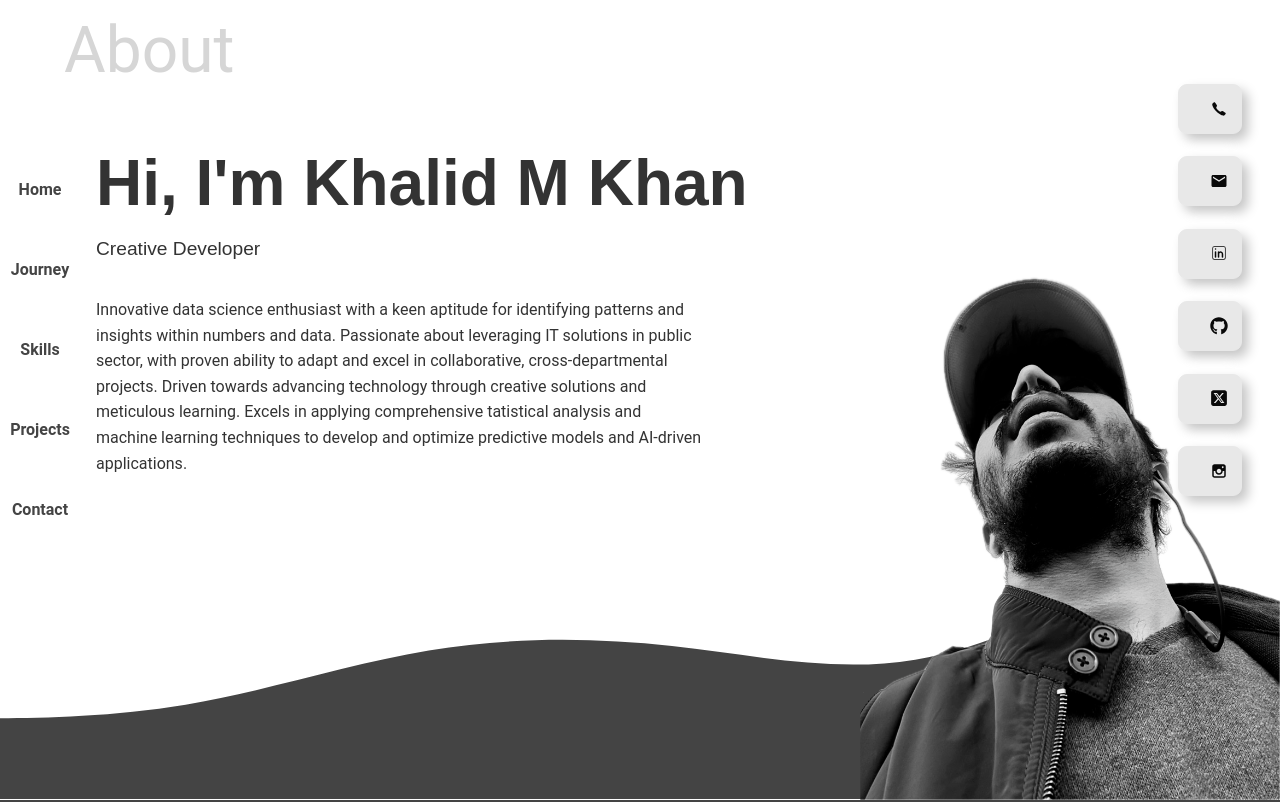
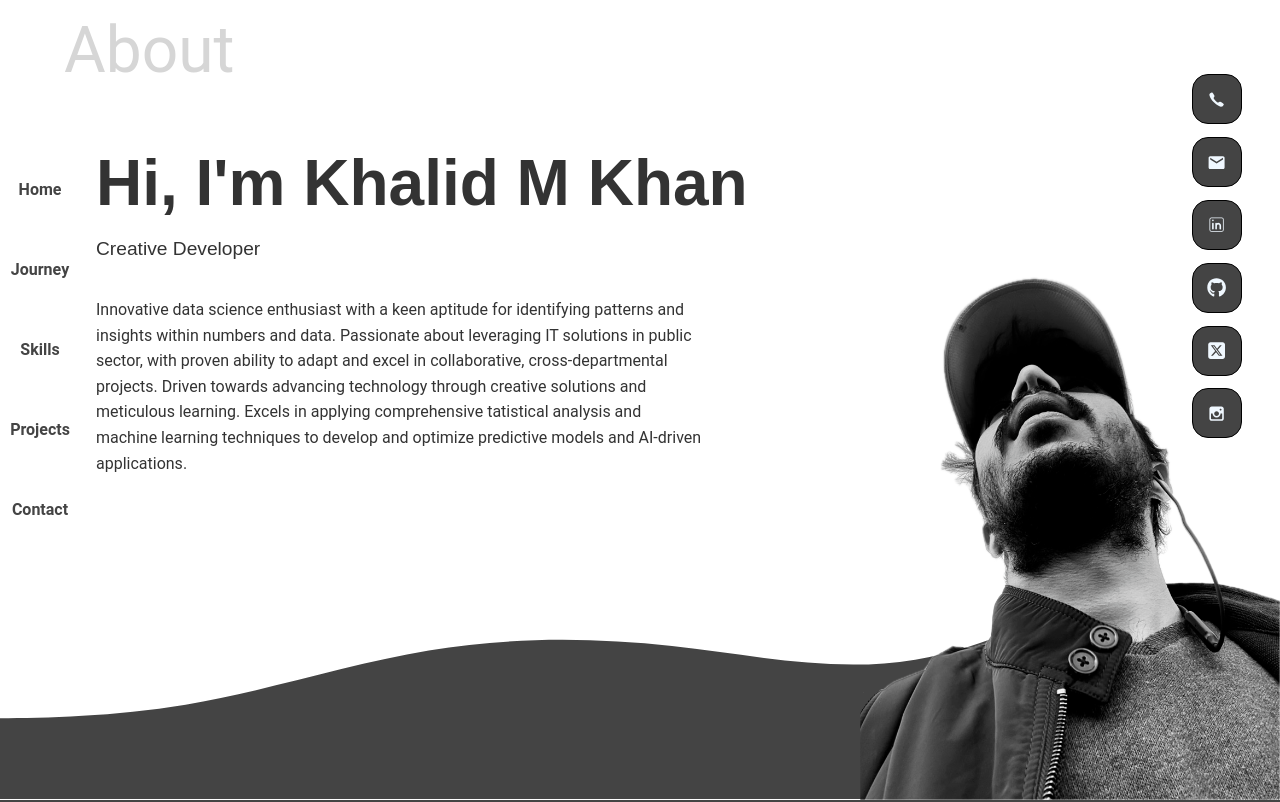
Before and after one commit to Kahl-d/portfolio_website, a React (Create React App) app in the folder client/: page / in a window 1280 px wide. Shown: the top 802 px of the page. Built offline with nearby package versions, Linux system fonts and the light colour scheme.

Commit message:
fixed nav  btn, removed button2 class

```diff
--- a/client/src/Components2/Home.js
+++ b/client/src/Components2/Home.js
@@ -32,34 +32,34 @@ const Home = () => {
                 <div id="homeContact">
 
                     {/* Call */}
-                    <a href="tel:404-263-7813" className="infoDiv button2">
+                    <a href="tel:404-263-7813" className="infoDiv">
                         <IoIosCall />
                         <div className="info">(404) 263 7813</div>
                     </a>
-                    <a href="mailto:email.khalidmkhan@gmail.com" className="infoDiv button2">
+                    <a href="mailto:email.khalidmkhan@gmail.com" className="infoDiv">
                         <MdEmail />
                         <div className="info">email.khalidmkhan@gmail.com</div>
                     </a>
 
-                    <a href="https://www.linkedin.com/in/khalid-mehtab-khan-0982b1173/" className="infoDiv button2">
+                    <a href="https://www.linkedin.com/in/khalid-mehtab-khan-0982b1173/" className="infoDiv">
                         <CiLinkedin />
                         <div className="info">www.linkedin.com/in/khalid-mehtab-khan</div>
                     </a>
 
                     {/* github */}
-                    <a href="https://github.com/Kahl-d" className="infoDiv button2">
+                    <a href="https://github.com/Kahl-d" className="infoDiv">
                         <FaGithub />
                         <div className="info">github.com/Kahl-d</div>
                     </a>
 
                     {/* twitter */}
-                    <a href="https://x.com/ashvatthamaa" className="infoDiv button2">
+                    <a href="https://x.com/ashvatthamaa" className="infoDiv">
                         <FaSquareXTwitter />
                         <div className="info">x.com/ashvatthamaa</div>
                     </a>
 
                     {/* instagram */}
-                    <a href="https://www.instagram.com/ashvatthama.__/" className="infoDiv button2">
+                    <a href="https://www.instagram.com/ashvatthama.__/" className="infoDiv">
                         <TiSocialInstagram />
                         <div className="info">@ashvatthama.__</div>
                     </a>
```
